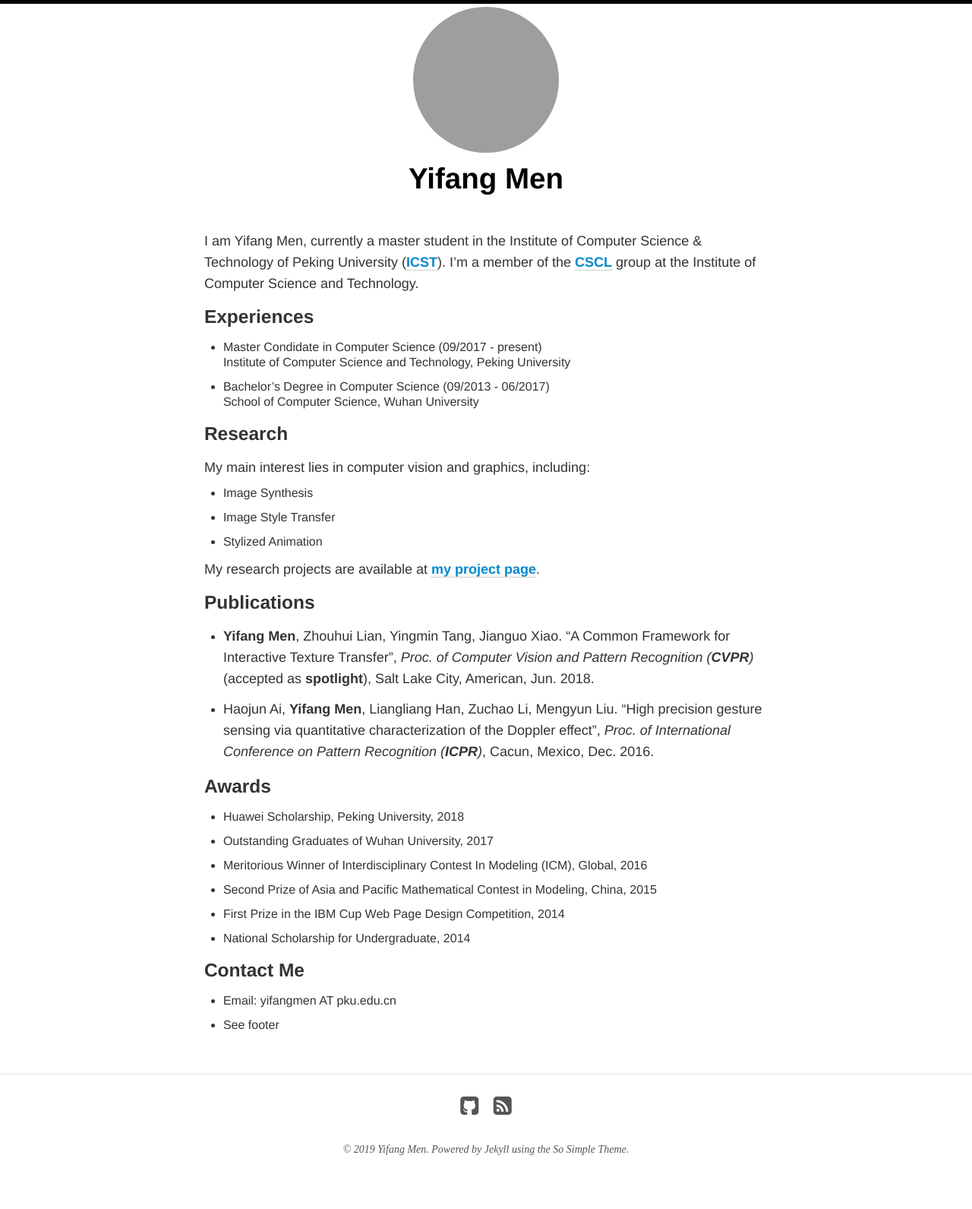
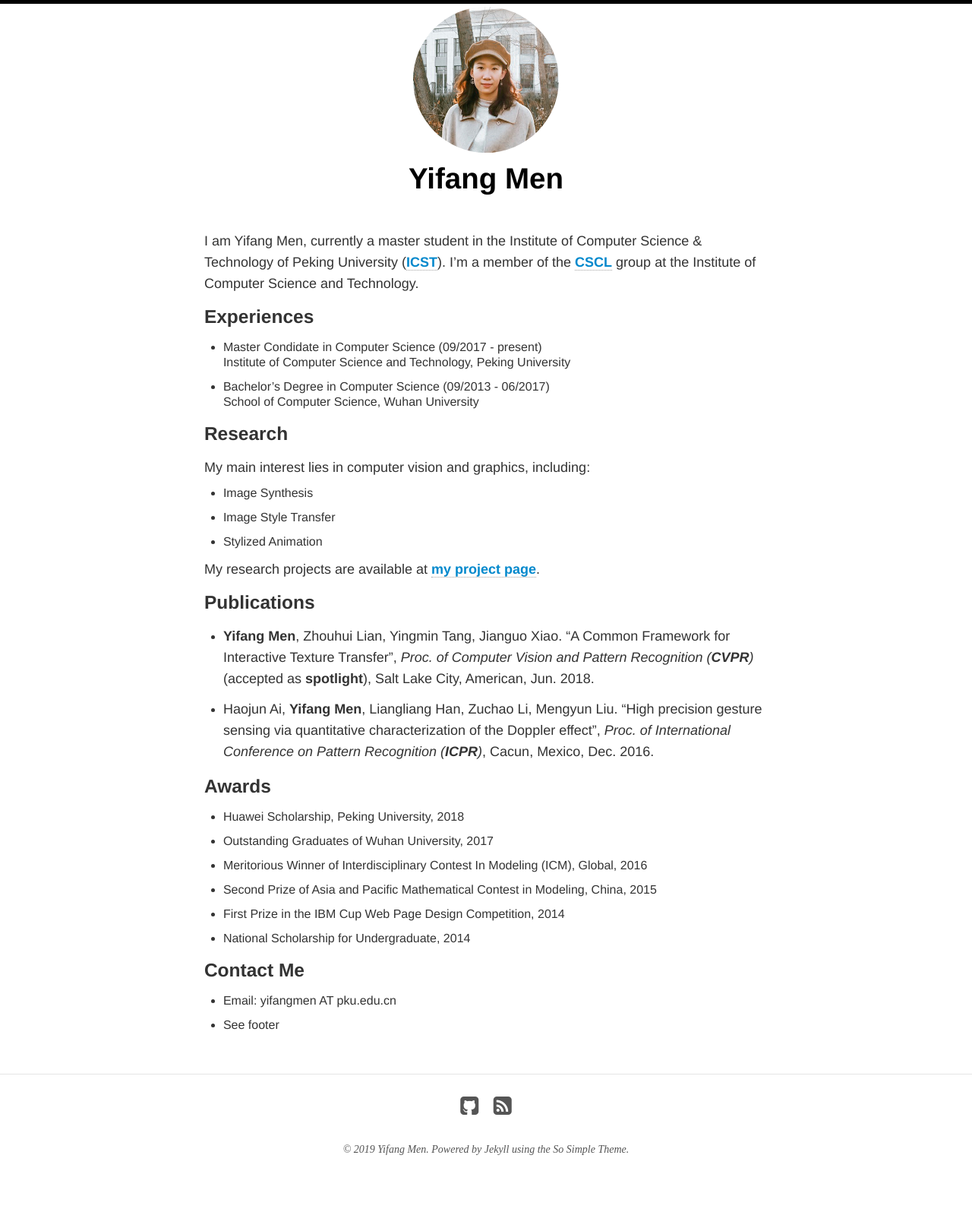
Before and after one commit to menyifang/menyifang.github.io, a Jekyll site: the page built from index.md, in a window 1280 px wide. Shown: the whole page at 76% size. Built offline with Jekyll 4.4.1, drawn with Linux system fonts in a browser that asks for light colours; nearby versions of some CDN libraries.

Commit message:
update logo2

```diff
--- a/_config.yml
+++ b/_config.yml
@@ -2,7 +2,7 @@
 
 title: Yifang Men
 locale: en_US
-logo: menyifang.png
+logo: yifangmen.jpg
 search: true
 #url: http://localhost:4000
 url: https://menyifang.github.io
```
